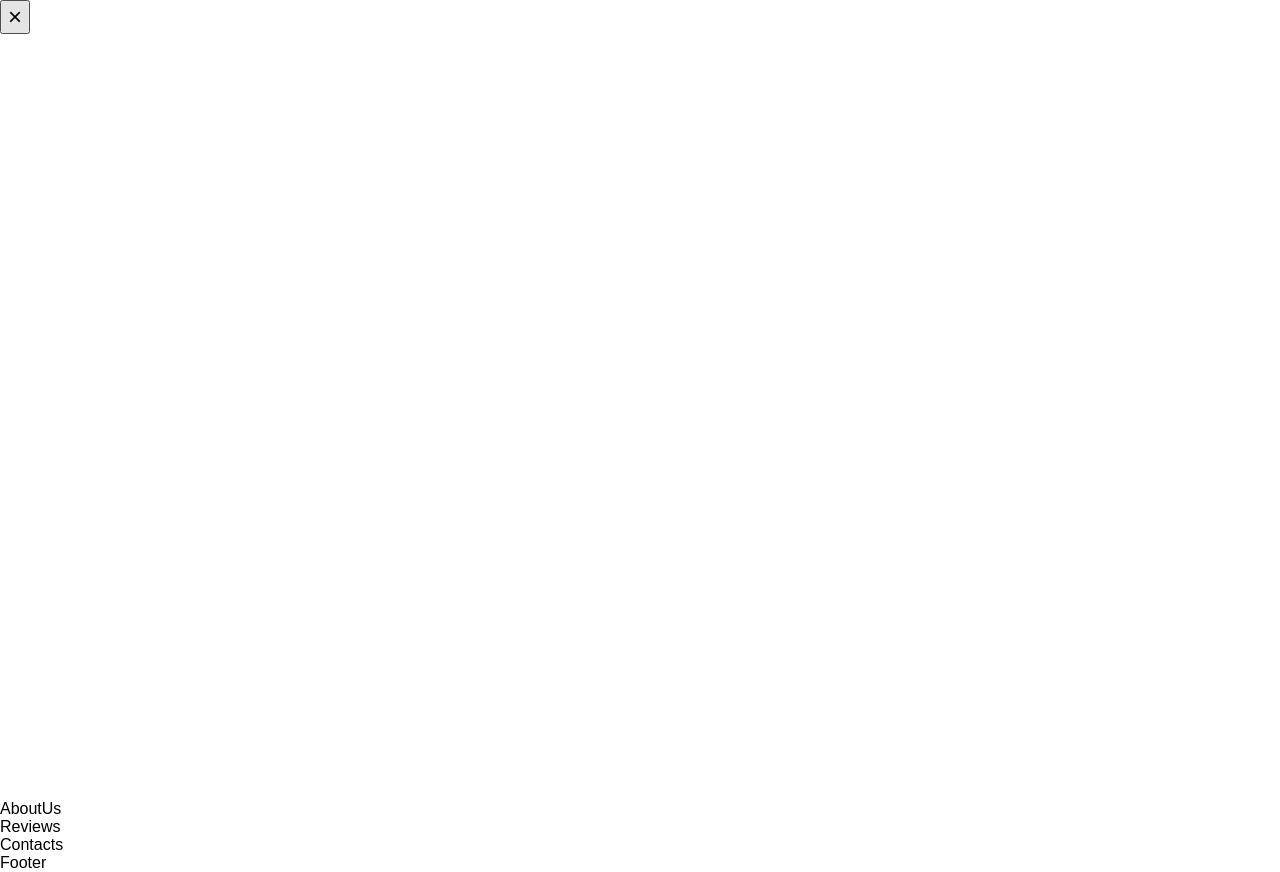
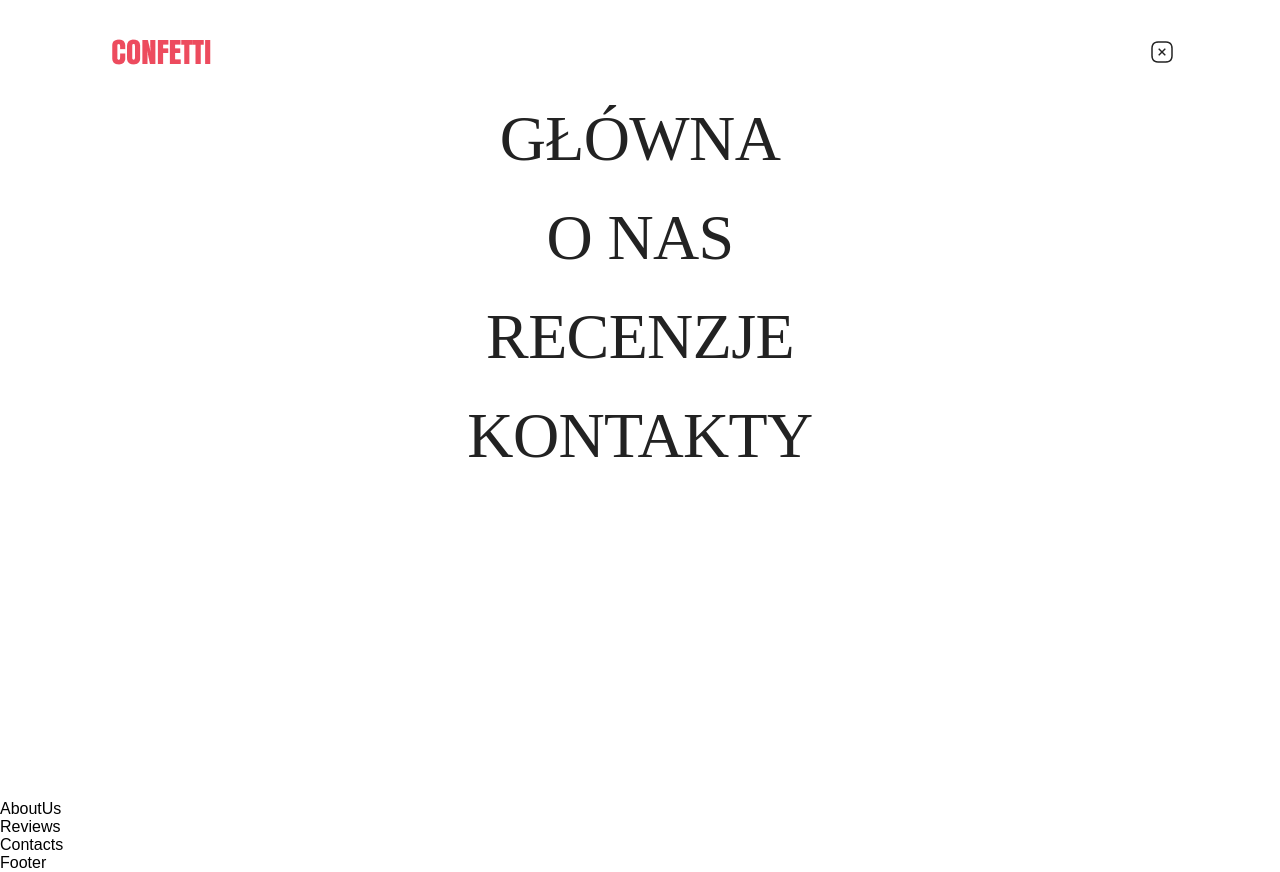
Before and after one commit to 0trava/CONFETTI, a React (Create React App) app: page / in a window 1280 px wide. Both pictures are taken after a click on the element 1109 px from the left and 53 px from the top of the page. Built offline with nearby package versions, Linux system fonts and the light colour scheme; a web font is replaced by a local one.

Commit message:
add BurgerMenu text

```diff
--- a/src/components/components/BurgerMenu.jsx
+++ b/src/components/components/BurgerMenu.jsx
@@ -1,12 +1,36 @@
 import React from 'react';
-import styles from './BurgerMenu.module.css';
+import style from './BurgerMenu.module.css';
+
+// Images
+import Logo from '../../assets/images/logo_menu.png';
+import BtnClose from '../../assets/images/menu_btn_close.png';
 
 const BurgerMenu = ({ toggleBurgerMenu }) => {
   return (
-    <div className={styles['burger-menu']}>
-      <button className={styles['close-button']} onClick={toggleBurgerMenu}>
-        &times;
-      </button>
+    <div className={style.burger_menu}>
+
+      <div className={style.header} >
+          {/* logo */}
+            <a href="/" className={style.logo_link}>
+              <img className={style.logo} src={Logo} alt="logo" />
+            </a>
+
+
+          {/* Btn close */}
+          <button className={style.close_button} onClick={toggleBurgerMenu}>
+              <img src={BtnClose} alt="BtnClose" />
+          </button>
+
+      </div>
+
+      <ul className={style.list}>
+            <li>główna</li>
+            <li>O nas</li>
+            <li>Recenzje</li>
+            <li>Kontakty</li>
+      </ul>
+
+
       {/* Ваш вміст меню */}
     </div>
   );
--- a/src/components/components/BurgerMenu.module.css
+++ b/src/components/components/BurgerMenu.module.css
@@ -1,4 +1,16 @@
-.burger-menu {
+
+.header {
+    display: flex;
+    justify-content: space-between;
+    width: 100vw;
+    padding-left: 112px;
+    padding-right: 112px;
+    margin-top: 39px;
+
+
+}
+
+.burger_menu {
     position: absolute;
     top: 0;
     right: 0;
@@ -8,7 +20,7 @@
     z-index: 6;
   }
 
-  .burger-button {
+  .burger_button {
     font-size: 20px;
     cursor: pointer;
   }
@@ -27,19 +39,90 @@
     color: white;
   }
 
-  .close-button {
-    font-size: 24px;
+  .close_button {
+    width: 24px;
+    height: 24px;
     cursor: pointer;
+    background-color: inherit;
+    border: none;
   }
+
+  .close_button img {
+    width: 24px;
+    height: 24px;
+    pointer-events: none;
+
+  }
+
+
 
   ul {
     list-style: none;
     padding: 0;
     margin: 0;
+    margin-top: 62px;
   }
+
 
   li {
     font-size: 18px;
     margin: 10px 0;
     cursor: pointer;
   }
+
+  .list li {
+    font-family: Anzeigen-Grotesk;
+    text-transform: uppercase;
+    color:  #222222;
+
+    margin-top: 24px;
+
+    font-size: 24px;
+    font-weight: 500;
+    line-height: 19px;
+    letter-spacing: -0.01em;
+    text-align: center;
+
+
+  }
+
+
+  /* Tablet */
+@media screen and (min-width: 768px) {
+
+    ul {
+        margin-top: 78px;
+      }
+
+    .list li {
+        font-size: 40px;
+        font-weight: 500;
+        line-height: 32px;
+
+        margin-top: 36px;
+
+    }
+
+
+
+}
+
+
+/* Desktop */
+@media screen and (min-width: 1200px) {
+
+    ul {
+        margin-top: 100px;
+      }
+
+    .list li {
+        font-size: 64px;
+        font-weight: 500;
+        line-height: 51px;
+
+        margin-top: 48px;
+
+
+      }
+
+}
```
Also changed, not shown: src/assets/images/menu_btn_close.png (added).
